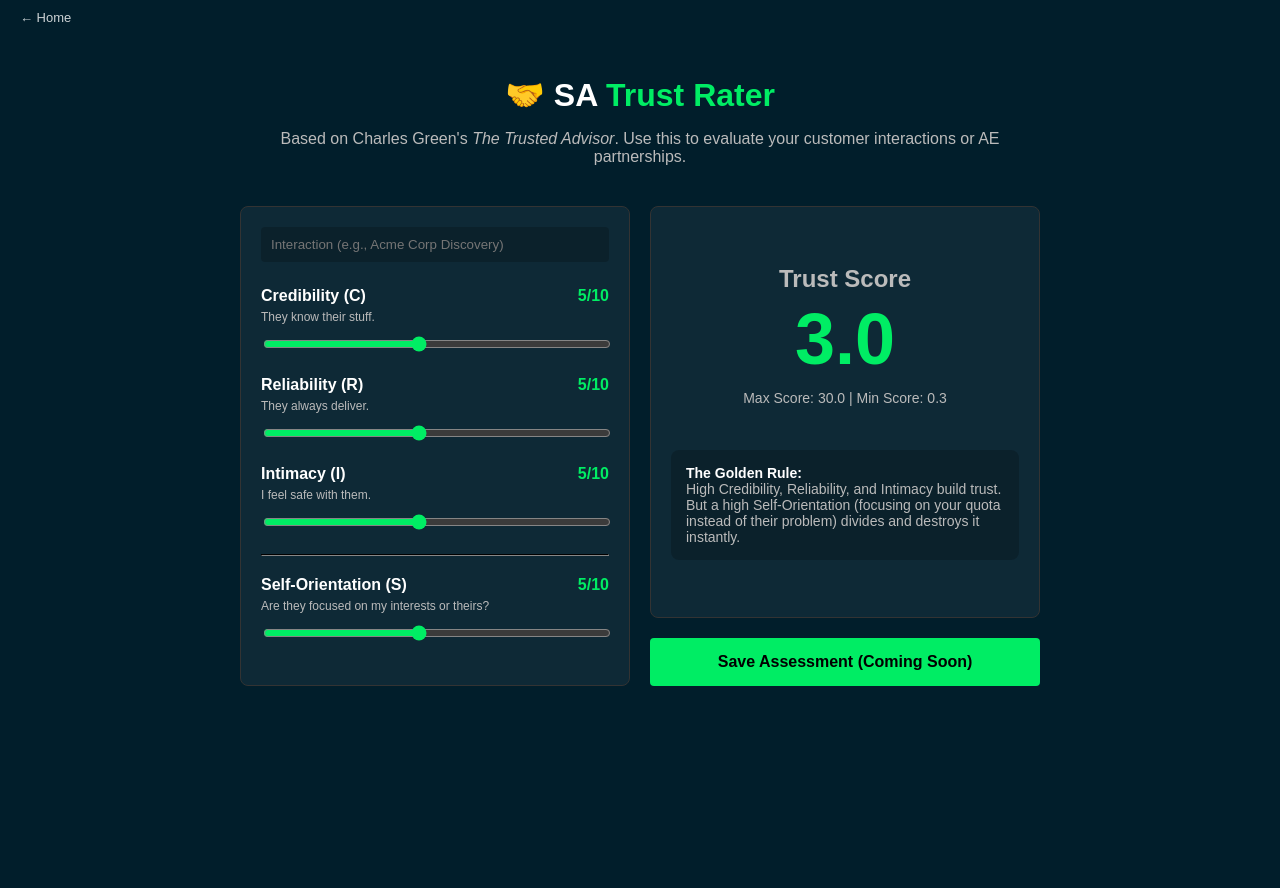
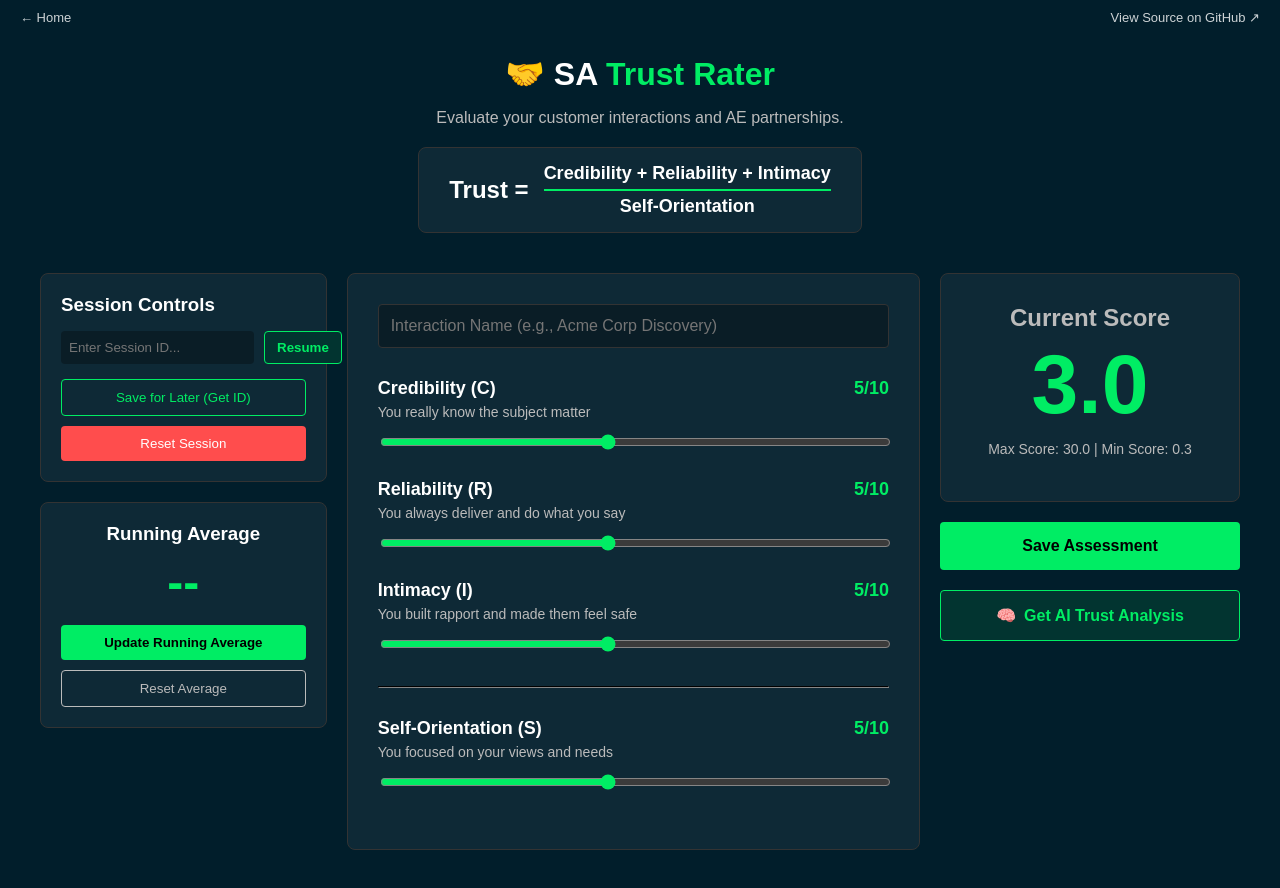
Before and after one commit to itchap/itchap, a React (Vite) app in the folder Apps/trust-rater/: page / in a window 1280 px wide. Shown: the top 888 px of the page. Before the commit the page ends 840 px from the top, so only its background shows below. Built offline with nearby package versions, Linux system fonts and the light colour scheme.

Commit message:
trust app update
trust app update

```diff
--- a/Apps/trust-rater/src/App.jsx
+++ b/Apps/trust-rater/src/App.jsx
@@ -1,11 +1,13 @@
 import React, { useState } from 'react';
 
 function App() {
+  const [sessionId, setSessionId] = useState('');
   const [credibility, setCredibility] = useState(5);
   const [reliability, setReliability] = useState(5);
   const [intimacy, setIntimacy] = useState(5);
   const [selfOrientation, setSelfOrientation] = useState(5);
   const [interactionName, setInteractionName] = useState('');
+  const [runningAverage, setRunningAverage] = useState(null);
 
   const theme = {
     bg: '#011e2b',
@@ -14,70 +16,115 @@ function App() {
     accent: '#00ed64',
     textMain: '#fff',
     textSub: '#bbb',
-    danger: '#ff4d4d'
+    danger: '#ff4d4d',
+    buttonHover: '#00c753'
   };
 
   // The Trust Equation: T = (C + R + I) / S
   const trustScore = ((credibility + reliability + intimacy) / selfOrientation).toFixed(1);
 
+  // Placeholder Functions for Backend Wiring
+  const handleSaveForLater = () => alert("Backend Wiring Needed: Will generate and return a MongoDB Session ID.");
+  const handleResume = () => alert(`Backend Wiring Needed: Will fetch data for Session ${sessionId}`);
+  const handleResetSession = () => { setSessionId(''); setInteractionName(''); setCredibility(5); setReliability(5); setIntimacy(5); setSelfOrientation(5); };
+  const handleSaveAssessment = () => alert(`Backend Wiring Needed: Will save '${interactionName}' as a new document linked to Session ${sessionId}`);
+  const handleUpdateAverage = () => alert("Backend Wiring Needed: Will calculate and return the average of all assessments in this session.");
+  const handleResetAverage = () => { setRunningAverage(null); alert("Backend Wiring Needed: Will clear history for this session."); };
+  const handleGetAIAnalysis = () => alert("Backend Wiring Needed: Will send current scores to Gemini AI for a Trust Analysis.");
+
   return (
-    <div style={{ backgroundColor: theme.bg, minHeight: '100vh', paddingBottom: '40px' }}>
+    <div style={{ backgroundColor: theme.bg, minHeight: '100vh', paddingBottom: '40px', color: theme.textMain, fontFamily: 'sans-serif' }}>
 
       {/* SUBTLE NAVIGATION BAR */}
       <div style={{ display: 'flex', justifyContent: 'space-between', padding: '10px 20px', fontSize: '13px', opacity: 0.8 }}>
         <a href="/" style={{ color: '#fff', textDecoration: 'none', transition: 'color 0.2s' }} onMouseOver={e => e.target.style.color = theme.accent} onMouseOut={e => e.target.style.color = '#fff'}>
           ← Home
         </a>
+        <a href="https://github.com/itchap/itchap/tree/main/Apps/trust-rater" target="_blank" rel="noreferrer" style={{ color: '#fff', textDecoration: 'none', transition: 'color 0.2s' }} onMouseOver={e => e.target.style.color = theme.accent} onMouseOut={e => e.target.style.color = '#fff'}>
+          View Source on GitHub ↗
+        </a>
       </div>
 
-      <div style={{ maxWidth: '800px', margin: '0 auto', padding: '20px' }}>
-        <h1 style={{ textAlign: 'center', marginBottom: '10px' }}>
-          🤝 SA <span style={{ color: theme.accent }}>Trust Rater</span>
-        </h1>
-        <p style={{ textAlign: 'center', color: theme.textSub, marginBottom: '40px' }}>
-          Based on Charles Green's <i>The Trusted Advisor</i>. Use this to evaluate your customer interactions or AE partnerships.
-        </p>
+      <div style={{ maxWidth: '1200px', margin: '0 auto', padding: '20px' }}>
 
-        <div style={{ display: 'grid', gridTemplateColumns: 'repeat(auto-fit, minmax(300px, 1fr))', gap: '20px' }}>
+        {/* HEADER & EQUATION */}
+        <div style={{ textAlign: 'center', marginBottom: '40px' }}>
+          <h1 style={{ margin: '0 0 10px 0' }}>🤝 SA <span style={{ color: theme.accent }}>Trust Rater</span></h1>
+          <p style={{ color: theme.textSub, marginBottom: '20px' }}>Evaluate your customer interactions and AE partnerships.</p>
 
-          {/* LEFT COLUMN: THE INPUTS */}
-          <div style={{ backgroundColor: theme.cardBg, border: `1px solid ${theme.border}`, borderRadius: '8px', padding: '20px' }}>
+          {/* VISUAL TRUST EQUATION */}
+          <div style={{ display: 'inline-flex', alignItems: 'center', gap: '15px', backgroundColor: theme.cardBg, padding: '15px 30px', borderRadius: '8px', border: `1px solid ${theme.border}` }}>
+            <span style={{ fontSize: '24px', fontWeight: 'bold' }}>Trust = </span>
+            <div style={{ display: 'flex', flexDirection: 'column', alignItems: 'center', fontWeight: 'bold', fontSize: '18px' }}>
+              <div style={{ paddingBottom: '5px' }}>Credibility + Reliability + Intimacy</div>
+              <div style={{ borderTop: `2px solid ${theme.accent}`, width: '100%' }}></div>
+              <div style={{ paddingTop: '5px' }}>Self-Orientation</div>
+            </div>
+          </div>
+        </div>
+
+        {/* 3-COLUMN LAYOUT */}
+        <div style={{ display: 'grid', gridTemplateColumns: 'minmax(250px, 1fr) minmax(400px, 2fr) minmax(300px, 1fr)', gap: '20px' }}>
+
+          {/* LEFT COLUMN: SESSION & AVERAGE */}
+          <div style={{ display: 'flex', flexDirection: 'column', gap: '20px' }}>
+            <div style={{ backgroundColor: theme.cardBg, border: `1px solid ${theme.border}`, borderRadius: '8px', padding: '20px' }}>
+              <h3 style={{ marginTop: 0, marginBottom: '15px' }}>Session Controls</h3>
+              <div style={{ display: 'flex', gap: '10px', marginBottom: '15px' }}>
+                <input type="text" placeholder="Enter Session ID..." value={sessionId} onChange={(e) => setSessionId(e.target.value)} style={{ flexGrow: 1, padding: '8px', borderRadius: '4px', border: 'none', backgroundColor: 'rgba(0,0,0,0.3)', color: '#fff' }} />
+                <button onClick={handleResume} style={{ padding: '8px 12px', backgroundColor: '#023430', color: theme.accent, border: `1px solid ${theme.accent}`, borderRadius: '4px', cursor: 'pointer', fontWeight: 'bold' }}>Resume</button>
+              </div>
+              <button onClick={handleSaveForLater} style={{ width: '100%', padding: '10px', backgroundColor: 'transparent', color: theme.accent, border: `1px solid ${theme.accent}`, borderRadius: '4px', cursor: 'pointer', marginBottom: '10px' }}>Save for Later (Get ID)</button>
+              <button onClick={handleResetSession} style={{ width: '100%', padding: '10px', backgroundColor: theme.danger, color: '#fff', border: 'none', borderRadius: '4px', cursor: 'pointer' }}>Reset Session</button>
+            </div>
+
+            <div style={{ backgroundColor: theme.cardBg, border: `1px solid ${theme.border}`, borderRadius: '8px', padding: '20px', textAlign: 'center' }}>
+              <h3 style={{ marginTop: 0, marginBottom: '10px' }}>Running Average</h3>
+              <div style={{ fontSize: '48px', fontWeight: 'bold', color: theme.accent, marginBottom: '15px' }}>
+                {runningAverage ? runningAverage : '--'}
+              </div>
+              <button onClick={handleUpdateAverage} style={{ width: '100%', padding: '10px', backgroundColor: theme.accent, color: '#000', border: 'none', borderRadius: '4px', cursor: 'pointer', fontWeight: 'bold', marginBottom: '10px' }}>Update Running Average</button>
+              <button onClick={handleResetAverage} style={{ width: '100%', padding: '10px', backgroundColor: 'transparent', color: theme.textSub, border: `1px solid ${theme.textSub}`, borderRadius: '4px', cursor: 'pointer' }}>Reset Average</button>
+            </div>
+          </div>
+
+          {/* MIDDLE COLUMN: THE INPUTS */}
+          <div style={{ backgroundColor: theme.cardBg, border: `1px solid ${theme.border}`, borderRadius: '8px', padding: '30px' }}>
             <input
               type="text"
-              placeholder="Interaction (e.g., Acme Corp Discovery)"
+              placeholder="Interaction Name (e.g., Acme Corp Discovery)"
               value={interactionName}
               onChange={(e) => setInteractionName(e.target.value)}
-              style={{ width: '100%', padding: '10px', marginBottom: '25px', borderRadius: '4px', border: 'none', backgroundColor: 'rgba(0,0,0,0.2)', color: '#fff', boxSizing: 'border-box' }}
+              style={{ width: '100%', padding: '12px', marginBottom: '30px', borderRadius: '4px', border: `1px solid ${theme.border}`, backgroundColor: 'rgba(0,0,0,0.3)', color: '#fff', boxSizing: 'border-box', fontSize: '16px' }}
             />
 
-            <Slider label="Credibility (C)" subtext="They know their stuff." value={credibility} setValue={setCredibility} theme={theme} />
-            <Slider label="Reliability (R)" subtext="They always deliver." value={reliability} setValue={setReliability} theme={theme} />
-            <Slider label="Intimacy (I)" subtext="I feel safe with them." value={intimacy} setValue={setIntimacy} theme={theme} />
+            <Slider label="Credibility (C)" subtext="You really know the subject matter" value={credibility} setValue={setCredibility} theme={theme} />
+            <Slider label="Reliability (R)" subtext="You always deliver and do what you say" value={reliability} setValue={setReliability} theme={theme} />
+            <Slider label="Intimacy (I)" subtext="You built rapport and made them feel safe" value={intimacy} setValue={setIntimacy} theme={theme} />
 
-            <hr style={{ borderColor: theme.border, margin: '20px 0' }} />
+            <hr style={{ borderColor: theme.border, margin: '30px 0' }} />
 
-            <Slider label="Self-Orientation (S)" subtext="Are they focused on my interests or theirs?" value={selfOrientation} setValue={setSelfOrientation} theme={theme} reverseColor />
+            <Slider label="Self-Orientation (S)" subtext="You focused on your views and needs" value={selfOrientation} setValue={setSelfOrientation} theme={theme} reverseColor />
           </div>
 
-          {/* RIGHT COLUMN: THE SCORE */}
+          {/* RIGHT COLUMN: SCORE & AI */}
           <div style={{ display: 'flex', flexDirection: 'column', gap: '20px' }}>
-            <div style={{ backgroundColor: theme.cardBg, border: `1px solid ${theme.border}`, borderRadius: '8px', padding: '40px 20px', textAlign: 'center', flexGrow: 1, display: 'flex', flexDirection: 'column', justifyContent: 'center' }}>
-              <h2 style={{ margin: '0 0 10px 0', color: theme.textSub }}>Trust Score</h2>
-              <div style={{ fontSize: '72px', fontWeight: 'bold', color: selfOrientation > 7 ? theme.danger : theme.accent, lineHeight: '1' }}>
+            <div style={{ backgroundColor: theme.cardBg, border: `1px solid ${theme.border}`, borderRadius: '8px', padding: '30px 20px', textAlign: 'center' }}>
+              <h2 style={{ margin: '0 0 10px 0', color: theme.textSub }}>Current Score</h2>
+              <div style={{ fontSize: '84px', fontWeight: 'bold', color: selfOrientation > 7 ? theme.danger : theme.accent, lineHeight: '1' }}>
                 {trustScore}
               </div>
               <p style={{ color: theme.textSub, fontSize: '14px', marginTop: '15px' }}>
                 Max Score: 30.0 | Min Score: 0.3
               </p>
-
-              <div style={{ marginTop: '30px', padding: '15px', backgroundColor: 'rgba(0,0,0,0.2)', borderRadius: '8px', fontSize: '14px', textAlign: 'left', color: theme.textSub }}>
-                <strong style={{ color: '#fff' }}>The Golden Rule:</strong>
-                <br/>High Credibility, Reliability, and Intimacy build trust. But a high Self-Orientation (focusing on your quota instead of their problem) divides and destroys it instantly.
-              </div>
             </div>
 
-            <button style={{ width: '100%', padding: '15px', backgroundColor: theme.accent, color: '#000', border: 'none', borderRadius: '4px', fontWeight: 'bold', fontSize: '16px', cursor: 'pointer' }}>
-              Save Assessment (Coming Soon)
+            <button onClick={handleSaveAssessment} style={{ width: '100%', padding: '15px', backgroundColor: theme.accent, color: '#000', border: 'none', borderRadius: '4px', fontWeight: 'bold', fontSize: '16px', cursor: 'pointer' }}>
+              Save Assessment
+            </button>
+
+            <button onClick={handleGetAIAnalysis} style={{ width: '100%', padding: '15px', backgroundColor: '#023430', color: theme.accent, border: `1px solid ${theme.accent}`, borderRadius: '4px', fontWeight: 'bold', fontSize: '16px', cursor: 'pointer', display: 'flex', alignItems: 'center', justifyContent: 'center', gap: '8px' }}>
+              <span>🧠</span> Get AI Trust Analysis
             </button>
           </div>
 
@@ -90,12 +137,12 @@ function App() {
 // Reusable Slider Component
 function Slider({ label, subtext, value, setValue, theme, reverseColor }) {
   return (
-    <div style={{ marginBottom: '20px' }}>
+    <div style={{ marginBottom: '25px' }}>
       <div style={{ display: 'flex', justifyContent: 'space-between', alignItems: 'center', marginBottom: '5px' }}>
-        <strong style={{ color: theme.textMain }}>{label}</strong>
-        <span style={{ fontWeight: 'bold', color: reverseColor && value > 6 ? theme.danger : theme.accent }}>{value}/10</span>
+        <strong style={{ fontSize: '18px' }}>{label}</strong>
+        <span style={{ fontWeight: 'bold', fontSize: '18px', color: reverseColor && value > 6 ? theme.danger : theme.accent }}>{value}/10</span>
       </div>
-      <div style={{ fontSize: '12px', color: theme.textSub, marginBottom: '10px' }}>{subtext}</div>
+      <div style={{ fontSize: '14px', color: theme.textSub, marginBottom: '12px' }}>{subtext}</div>
       <input
         type="range"
         min="1"
```
